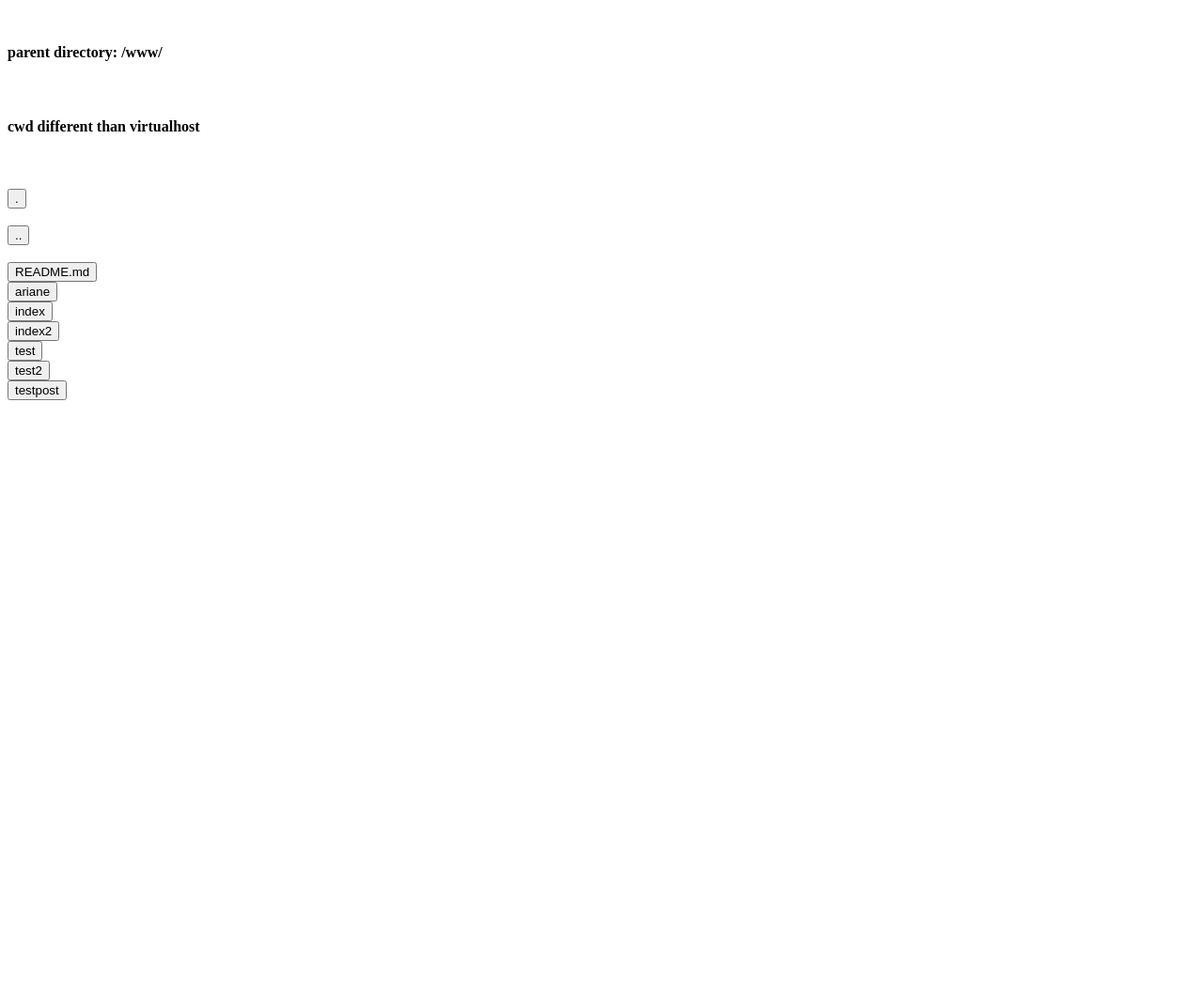
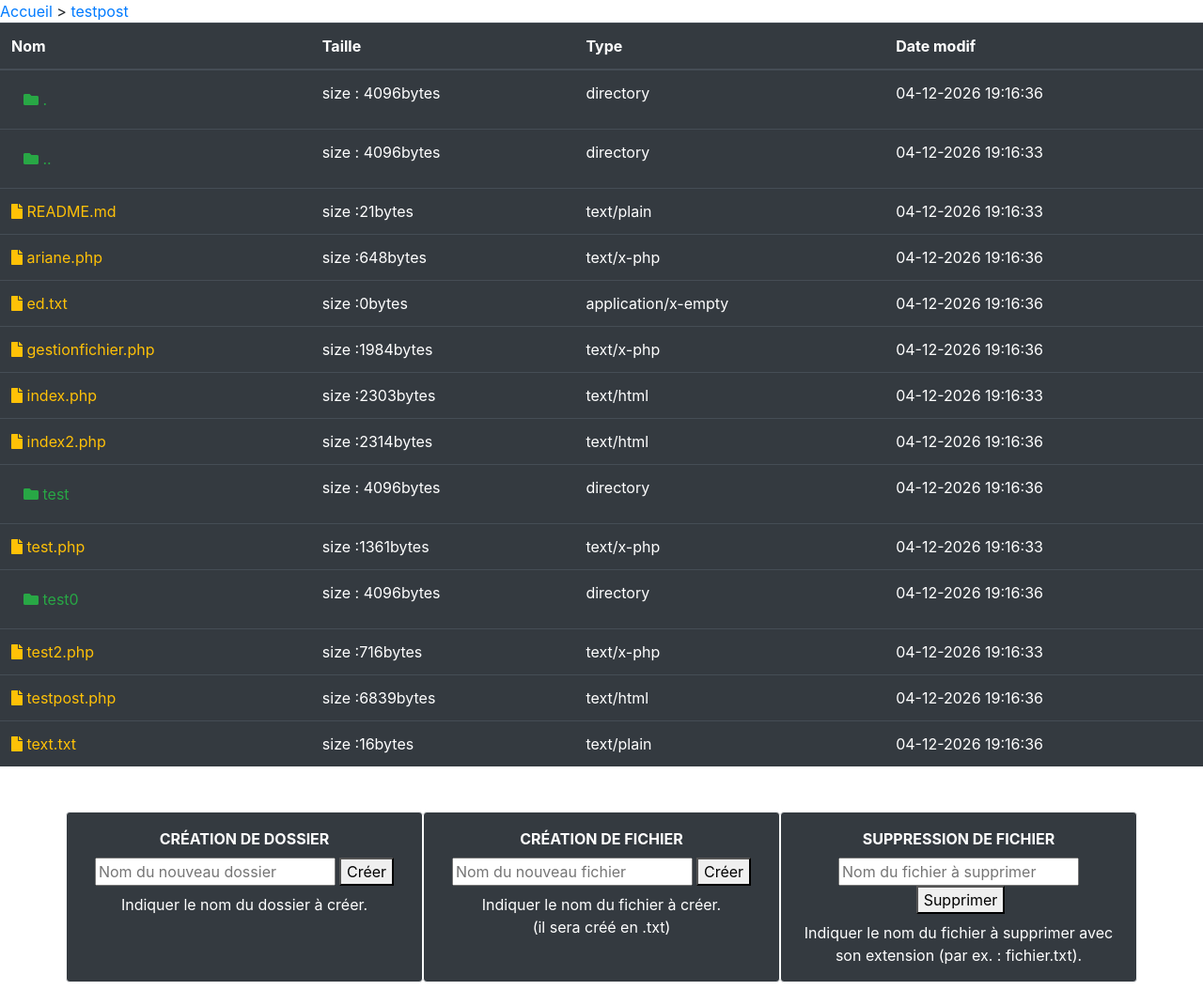
Before and after one commit to YoannAbran/test-files-explorer, a PHP site: page /testpost.php in a window 1280 px wide. Shown: the whole page at 94% size. Before the commit the page ends 426 px from the top, so only its background shows below. Run offline with PHP 8.4, Linux system fonts and the light colour scheme; some libraries are stand-ins or nearby versions.

Commit message:
post test

```diff
--- a/ariane.php
+++ b/ariane.php
@@ -1,25 +1,25 @@
 <?php
 
-// Fonction fildarianise
-function fildarianise(&$titres, $separateur=' > ')
-{
 
-   $baseUrl = 'http://'.$_SERVER['HTTP_HOST'];
-   $retour = '<span class="ariane"><a href=' . $baseUrl . '>' . $titres[0] . '</a>';
-   $chemin = explode("/", substr($_SERVER['PHP_SELF'], 1));
+$def = "index";
+$dPath = $_SERVER['PHP_SELF'];
+$dChunks = explode("/", $dPath);
 
-   if (is_array($chemin)) foreach ($chemin as $k=>$v) if ($titres[$v] !== false)
-   {
-      $baseUrl .= "/$v";
-      $titre = isset($titres[$v]) ? $titres[$v] : $v;
-      $retour .= $separateur . '<a href=' . $baseUrl . '>' . $titre . '</a>';
-   }
-   $retour .= '</span>';
-   return $retour;
+echo('<a class="dynNav" href="/">Accueil</a><span class="dynNav"> > </span>');
+for($i=1; $i<count($dChunks); $i++ ){
+	echo('<a class="dynNav" href="/');
+	for($j=1; $j<=$i; $j++ ){
+		echo($dChunks[$j]);
+		if($j!=count($dChunks)-1){ echo("/");}
+	}
+
+	if($i==count($dChunks)-1){
+		$prChunks = explode(".", $dChunks[$i]);
+		if ($prChunks[0] == $def) $prChunks[0] = "";
+		$prChunks[0] = $prChunks[0] . "</a>";
+	}
+	else $prChunks[0]=$dChunks[$i] . '</a><span class="dynNav"> > </span>';
+	echo('">');
+	echo(str_replace("_" , " " , $prChunks[0]));
 }
-
-// Un essai...
-$titres = array(0=>'accueil', 'cat1'=>'Catégorie 1', 'cat2'=>'Categorie 2', 'contact.php'=>'Contact', 'index.php'=>false);
-echo fildarianise($titres);
-
 ?>
--- /dev/null
+++ b/gestionfichier.php
@@ -0,0 +1,56 @@
+<?php
+// Création de dossier
+if (empty($_POST["nom_dossier"])) {
+  $text_dossier = "Indiquer le nom du dossier à créer.";
+}
+else {
+    $nouveau_dossier = $_POST["nom_dossier"]; // variable se créé après avoir vérifier si le champ est vide ou pas
+    if (file_exists($nouveau_dossier) && is_dir($nouveau_dossier)) {
+      $text_dossier = "Le dossier $nouveau_dossier existe déjà.";
+    }
+    else {
+      mkdir($nouveau_dossier);
+      if (file_exists($nouveau_dossier) && is_dir($nouveau_dossier)) {
+        $text_dossier = "Le dossier $nouveau_dossier a bien été créé.";
+      }
+    }
+  }
+
+// Création de fichier
+if (empty($_POST["nom_fichier"])) {
+  $text_fichier = "Indiquer le nom du fichier à créer.<br>(il sera créé en .txt)";
+}
+else {
+    $nouveau_fichier = $_POST["nom_fichier"]; // variable se créé après avoir vérifier si le champ est vide ou pas
+    if (file_exists($nouveau_fichier.".txt") && !is_dir($nouveau_fichier.".txt")) {
+      $text_fichier = "Le fichier $nouveau_fichier.txt existe déjà.";
+    }
+    else {
+      touch($nouveau_fichier.".txt");
+      if (file_exists($nouveau_fichier.".txt") && !is_dir($nouveau_fichier.".txt")) {
+        $text_fichier = "Le fichier $nouveau_fichier.txt a bien été créé.";
+      }
+    }
+  }
+
+// Suppression de fichier
+if (empty($_POST["suppr_fichier"])) {
+  $text_suppr = "Indiquer le nom du fichier à supprimer avec son extension (par ex. : fichier.txt).";
+}
+else {
+    $del_fichier = $_POST["suppr_fichier"]; // variable se créé après avoir vérifier si le champ est vide ou pas
+    if (!file_exists($del_fichier)) {
+      $text_suppr= "Le fichier $del_fichier n'existe pas.";
+    }
+    else {
+      if (is_dir($del_fichier)) {
+        $text_suppr= "$del_fichier est un dossier et non un fichier.";
+      }
+      else {
+        unlink($del_fichier);
+        if (!file_exists($del_fichier)) {
+          $text_suppr = "Le fichier $del_fichier a bien été supprimé.";
+        }
+      }
+    }
+  }
--- a/index2.php
+++ b/index2.php
@@ -26,7 +26,7 @@
 
 
 
-echo "<li>".include once "ariane.php".;"</li>
+echo "<li>".include "ariane.php"."</li>
 
 
 </ol>
--- a/testpost.php
+++ b/testpost.php
@@ -1,95 +1,169 @@
 <!DOCTYPE html>
-<html lang="en" dir="ltr">
-  <head>
-    <meta charset="utf-8">
-    <title></title>
-  </head>
-  <body>
+<html lang="fr">
 
+<head>
+  <meta charset="UTF-8">
+  <meta name="viewport" content="width=device-width, initial-scale=1, maximum-scale=1, minimum-scale=1">
+  <title>Files-explorer</title>
+  <link rel="stylesheet" href="https://use.fontawesome.com/releases/v5.6.3/css/all.css">
+  <link rel="stylesheet" href="https://maxcdn.bootstrapcdn.com/bootstrap/4.4.1/css/bootstrap.min.css">
+</head>
+
+<body>
     <?php
-
-    /* ----------- CHANGE DIRECTORY ----------- */
-    // check whether a folder has been clicked
-    if (isset($_POST['selected_item'])) {
-      // store <form> passed value
-      $selected_item = $_POST['selected_item'];
-      echo '<h4>selected item: <span class="directory-info">' . $selected_item . '</span></h4><br>';
-      // check whether to move to a new directory or not
-      if (chdir($selected_item)) {
-        chdir($selected_item);
-        echo '<h4>directory successfully changed!</h4><br>';
-      } else {
-        chdir(getcwd());
-        // $selected_item = getcwd();
-        echo '<h4>failed to change directory!</h4><br>';
-      }
+    // Création de dossier
+    if (empty($_POST["nom_dossier"])) {
+      $text_dossier = "Indiquer le nom du dossier à créer.";
     }
-    /* --------------------------------- */
-
-    echo '<br>';
-
-    /* ----------- CHECK CURRENT DIRECTORY ----------- */
-    // check whether cwd is different than the virtual host
-    if (getcwd() !== ROOT_DIR) {
-      // remove '/' from path and split it into individual items
-      $cwd = explode(DIRECTORY_SEPARATOR, getcwd());
-      // get parent directory of every file and folder
-      $parent_directory = DIRECTORY_SEPARATOR . $cwd[sizeof($cwd) - 1] . DIRECTORY_SEPARATOR;
-      echo '<h4>parent directory: <span class="directory-info">' . $parent_directory . '</span></h4><br>';
-      echo '<h4>cwd different than virtualhost</h4><br>';
-    } else {
-      // store absolute path as a single value array
-      $cwd = array(getcwd());
-      // add a slash
-      $parent_directory = DIRECTORY_SEPARATOR;
-      echo '<h4>cwd same as virtualhost</h4><br>';
-    }
-    /* --------------------------------- */
-    echo '</div></section>';
-    echo '<br>';
-
-    /* ----------- ITERATE OVER CURRENT DIRECTORY ----------- */
-    // get current working directory
-    $cwd_content = scandir(getcwd());
-
-    echo '<section><div class="content-container">';
-    // iterate over directory
-    foreach ($cwd_content as $item) {
-      $item_name = preg_replace('/\\.[^.\\s]{3,4}$/', '', $item);
-      $file_type = str_replace('/', ' ', mime_content_type(realpath($item)));
-      // check whether the item is a directory
-      if (is_dir(realpath($item))) {
-        if ($item === '.') {
-          // add form tag with post method
-          echo '<form method="post" action="" enctype="application/x-www-form-urlencoded">';
-          echo '<input type="hidden" name="selected_item" value="' . realpath($item) . '">';
-          echo '<a class="fa fa-folder-open-o" href="' . $parent_directory . $item . '">';
-          echo '<button type="submit">' . $item_name . '</button>';
-          echo '</a>';
-          echo '</form>' . '<br>';
-        } else {
-          echo '<form method="post" action="" enctype="application/x-www-form-urlencoded">';
-          echo '<input type="hidden" name="selected_item" value="' . realpath($item) . '">';
-          echo '<a class="fa fa-folder-o" href="' . $parent_directory . $item . '">';
-          echo '<button type="submit">' . $item_name . '</button>';
-          echo '</a>';
-          echo '</form>' . '<br>';
+    else {
+        $nouveau_dossier = $_POST["nom_dossier"]; // variable se créé après avoir vérifier si le champ est vide ou pas
+        if (file_exists($nouveau_dossier) && is_dir($nouveau_dossier)) {
+          $text_dossier = "Le dossier $nouveau_dossier existe déjà.";
         }
-        // or a file
-      } elseif (is_file(realpath($item))) {
-        if (strpos($file_type, 'image') !== false) {
-          // add anchor tag to open file
-          echo '<a class="fa fa-file-image-o file" href="' . $parent_directory . $item . '"><button type="submit">' . $item_name . '</button></a>' . '<br>';
-        } elseif (strpos($file_type, 'text') !== false) {
-          echo '<a class="fa fa-file-text-o file" href="' . $parent_directory . $item . '"><button type="submit">' . $item_name . '</button></a>' . '<br>';
-        } elseif (strpos($file_type, 'audio') !== false) {
-          echo '<a class="fa fa-file-sound-o file" href="' . $parent_directory . $item . '"><button type="submit">' . $item_name . '</button></a>' . '<br>';
-        } else {
-          echo '<a class="fa fa fa-file-o file" href="' . $parent_directory . $item . '"><button type="submit">' . $item_name . '</button></a>' . '<br>';
+        else {
+          mkdir($nouveau_dossier);
+          if (file_exists($nouveau_dossier) && is_dir($nouveau_dossier)) {
+            $text_dossier = "Le dossier $nouveau_dossier a bien été créé.";
+          }
         }
       }
+
+    // Création de fichier
+    if (empty($_POST["nom_fichier"])) {
+      $text_fichier = "Indiquer le nom du fichier à créer.<br>(il sera créé en .txt)";
     }
-    echo '</div></section>';
+    else {
+        $nouveau_fichier = $_POST["nom_fichier"]; // variable se créé après avoir vérifier si le champ est vide ou pas
+        if (file_exists($nouveau_fichier.".txt") && !is_dir($nouveau_fichier.".txt")) {
+          $text_fichier = "Le fichier $nouveau_fichier.txt existe déjà.";
+        }
+        else {
+          touch($nouveau_fichier.".txt");
+          if (file_exists($nouveau_fichier.".txt") && !is_dir($nouveau_fichier.".txt")) {
+            $text_fichier = "Le fichier $nouveau_fichier.txt a bien été créé.";
+          }
+        }
+      }
+
+    // Suppression de fichier
+    if (empty($_POST["suppr_fichier"])) {
+      $text_suppr = "Indiquer le nom du fichier à supprimer avec son extension (par ex. : fichier.txt).";
+    }
+    else {
+        $del_fichier = $_POST["suppr_fichier"]; // variable se créé après avoir vérifier si le champ est vide ou pas
+        if (!file_exists($del_fichier)) {
+          $text_suppr= "Le fichier $del_fichier n'existe pas.";
+        }
+        else {
+          if (is_dir($del_fichier)) {
+            $text_suppr= "$del_fichier est un dossier et non un fichier.";
+          }
+          else {
+            unlink($del_fichier);
+            if (!file_exists($del_fichier)) {
+              $text_suppr = "Le fichier $del_fichier a bien été supprimé.";
+            }
+          }
+        }
+      }
+    if(isset($_POST['selected'])){
+    $dir = scandir($_POST['selected']);
+    if(chdir($_POST['selected'])){  //si un dossier est sélectionné aller vers ce dossier
+      chdir($_POST['selected']);
+    }else{
+      chdir(getcwd());
+    }
+}
+
+    $d = getcwd();   //dossier courant
+    $dir = scandir($d); //recup ce qu'il y a dans le rep courrant sous forme d'array
+
+    echo"<table class=\"table table-dark table-hover mb-5\">
+      <thead>
+        <tr>
+          <th scope=\"col\">Nom</th>
+          <th scope=\"col\">Taille</th>
+          <th scope=\"col\">Type</th>
+          <th scope=\"col\">Date modif</th>
+        </tr>
+      </thead>
+      <tbody>";
+    //Traitement
+      foreach ($dir as $value){  //parcourt l'array
+       if( is_dir(realpath("$value"))){   // verif si dossier
+
+         // affiche les directory
+         echo "<tr>
+
+              <td><form method='POST'><input type='hidden' name='selected' value=".realpath($value).">
+              <a href=".realpath($value)."><button class='btn btn-link text-success' type='submit'><i class=\"fas fa-folder x3\"></i> $value</button></a></form></td>
+              <td>size : ".filesize($value)."bytes</td>
+              <td>" .mime_content_type($value)."</td>
+              <td>".date("d-m-Y H:i:s", filemtime($value))."</td>
+              </tr>";
+
+          }
+
+           if( is_file(realpath("$value")) ){
+            // affiche les fichier
+
+            echo "<tr>
+
+                 <td><form method='POST'><input type='hidden' name='selected' value=".$value."/>
+                 <a class ='text-warning' href=".realpath($value)."><i class=\"fas fa-file x3\"></i> $value</a></form></td>
+                 <td>size :".filesize($value)."bytes</td>
+                 <td>".mime_content_type($value)."</td>
+                 <td>".date("d-m-Y H:i:s", filemtime($value))."</td>
+                 </tr>";
+include_once 'ariane.php';
+
+             }
+        }
+        echo "</table>";
       ?>
-  </body>
+
+      <section class="container">
+  <div class="row">
+    <!-- Création de dossier -->
+    <div class="col-sm p-3 mb-2 bg-dark text-white text-center rounded border border-light">
+      <form class="mb-2" action="<?php $_SERVER['PHP_SELF'] ?>" method="post">
+         <label for="nom_dossier" class="text-uppercase font-weight-bold">création de dossier</label>
+         <input type="text" placeholder="Nom du nouveau dossier" name="nom_dossier"><button type="submit" class="ml-1">Créer</button>
+      </form>
+      <?php
+        echo $text_dossier;
+      ?>
+
+    </div>
+
+    <!-- Création de fichier -->
+    <div class="col-sm p-3 mb-2 bg-dark text-white text-center rounded border border-light">
+      <form class="mb-2" action="<?php $_SERVER['PHP_SELF'] ?>" method="post">
+         <label for="nom_fichier" class="text-uppercase font-weight-bold">création de fichier</label>
+         <input type="text" placeholder="Nom du nouveau fichier" name="nom_fichier"><button type="submit" class="ml-1">Créer</button>
+      </form>
+      <?php
+        echo $text_fichier;
+      ?>
+    </div>
+
+    <!-- Suppression de fichier -->
+    <div class="col-sm p-3 mb-2 bg-dark text-white text-center rounded border border-light">
+      <form class="mb-2" action="<?php $_SERVER['PHP_SELF'] ?>" method="post">
+         <label for="suppr_fichier" class="text-uppercase font-weight-bold">suppression de fichier</label>
+         <input type="text" placeholder="Nom du fichier à supprimer" name="suppr_fichier"><button type="submit" class="ml-1">Supprimer</button>
+      </form>
+      <?php
+        echo $text_suppr;
+      ?>
+    </div>
+
+  </div>
+</section>
+
+
+      <script src="https://code.jquery.com/jquery-3.4.1.slim.min.js" integrity="sha384-J6qa4849blE2+poT4WnyKhv5vZF5SrPo0iEjwBvKU7imGFAV0wwj1yYfoRSJoZ+n" crossorigin="anonymous"></script>
+      <script src="https://cdn.jsdelivr.net/npm/popper.js@1.16.0/dist/umd/popper.min.js" integrity="sha384-Q6E9RHvbIyZFJoft+2mJbHaEWldlvI9IOYy5n3zV9zzTtmI3UksdQRVvoxMfooAo" crossorigin="anonymous"></script>
+      <script src="https://stackpath.bootstrapcdn.com/bootstrap/4.4.1/js/bootstrap.min.js" integrity="sha384-wfSDF2E50Y2D1uUdj0O3uMBJnjuUD4Ih7YwaYd1iqfktj0Uod8GCExl3Og8ifwB6" crossorigin="anonymous"></script>
+</body>
 </html>
--- /dev/null
+++ b/text.txt
@@ -0,0 +1 @@
+jbvojbiboeifnbo
```
Also changed, not shown: test/index.php (added, +78 -0 lines), test/test.php (added, +53 -0 lines), ed.txt (added), test0/test4/spabetrow.PNG (added), test0/test4/sparocol.PNG (added), test0/test4/sparorow.PNG (added).
